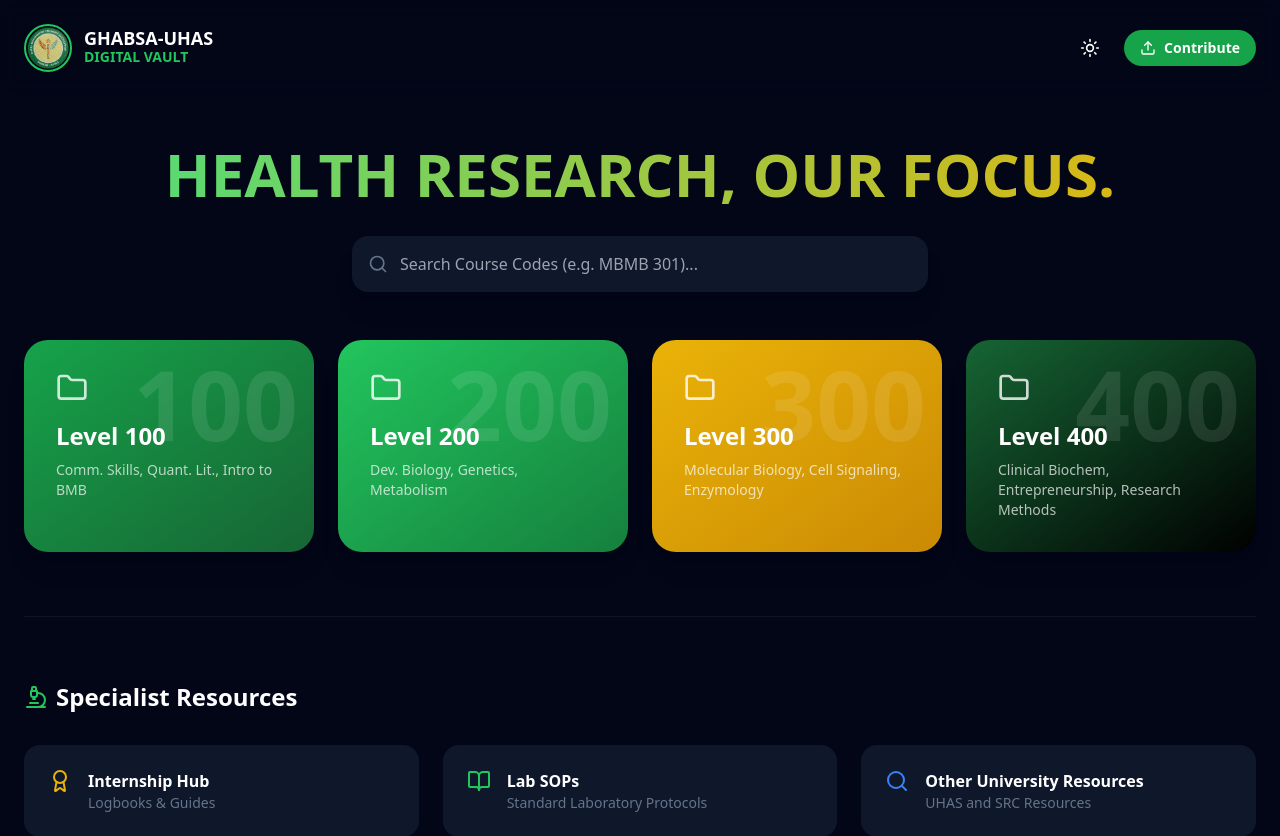
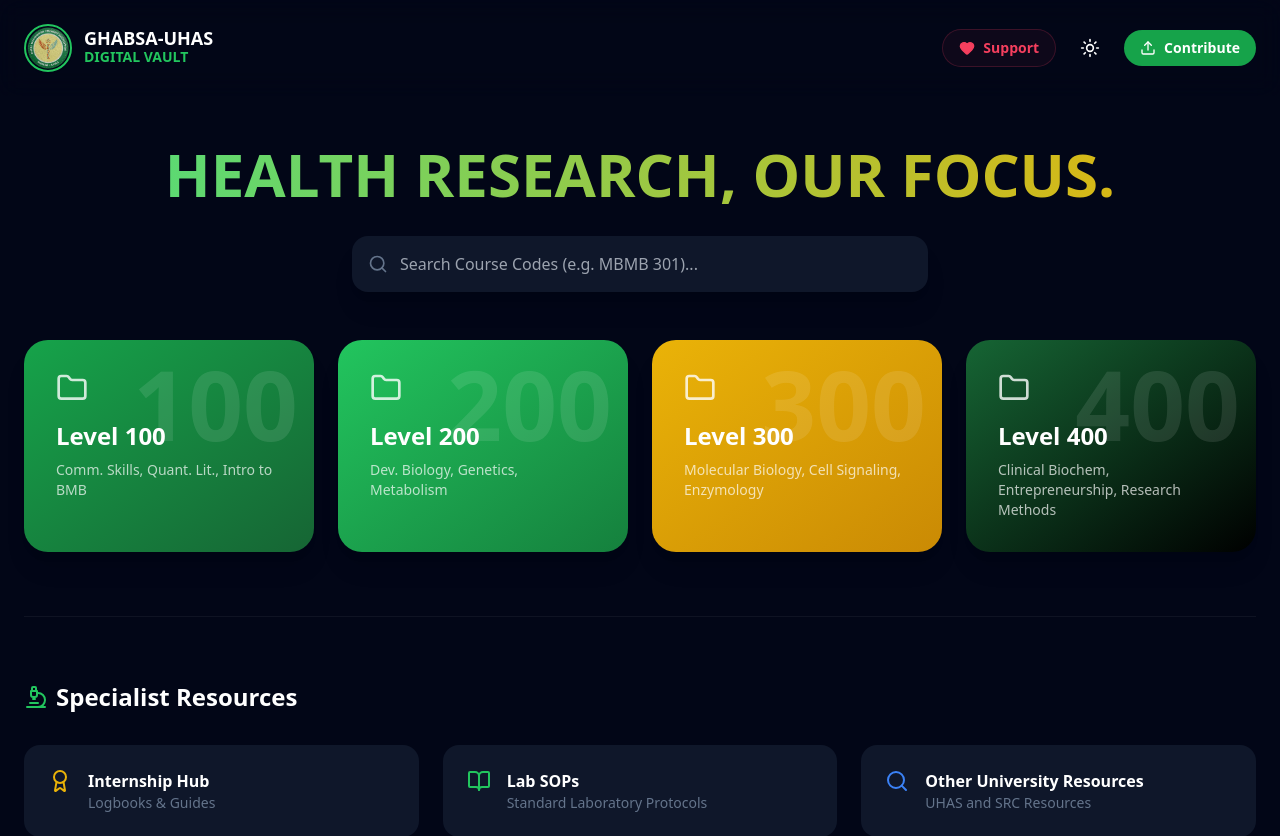
Before and after one commit to Sky-winnie/ghabsa-uhas-vault, a Next.js app: page / in a window 1280 px wide. Shown: the top 836 px of the page. Built offline with nearby package versions, Linux system fonts and the light colour scheme.

Commit message:
Update page.js

```diff
--- a/app/page.js
+++ b/app/page.js
@@ -100,6 +100,13 @@ const GHABSAVault = () => {
         </div>
 
         <div className="flex items-center gap-4">
+          <a
+            href="https://paystack.com/pay/your-link" // You can set up a Paystack/Momo link
+            target="_blank"
+            className="hidden md:flex items-center gap-2 text-rose-500 border border-rose-500/20 bg-rose-500/5 px-4 py-2 rounded-full text-sm font-semibold hover:bg-rose-500 hover:text-white transition-all"
+          >
+            <Heart size={16} fill="currentColor" /> Support
+          </a>
           <button onClick={() => setDarkMode(!darkMode)} className="p-2 rounded-full hover:bg-slate-800 transition-colors">
             {darkMode ? <Sun size={20} /> : <Moon size={20} />}
           </button>
```
